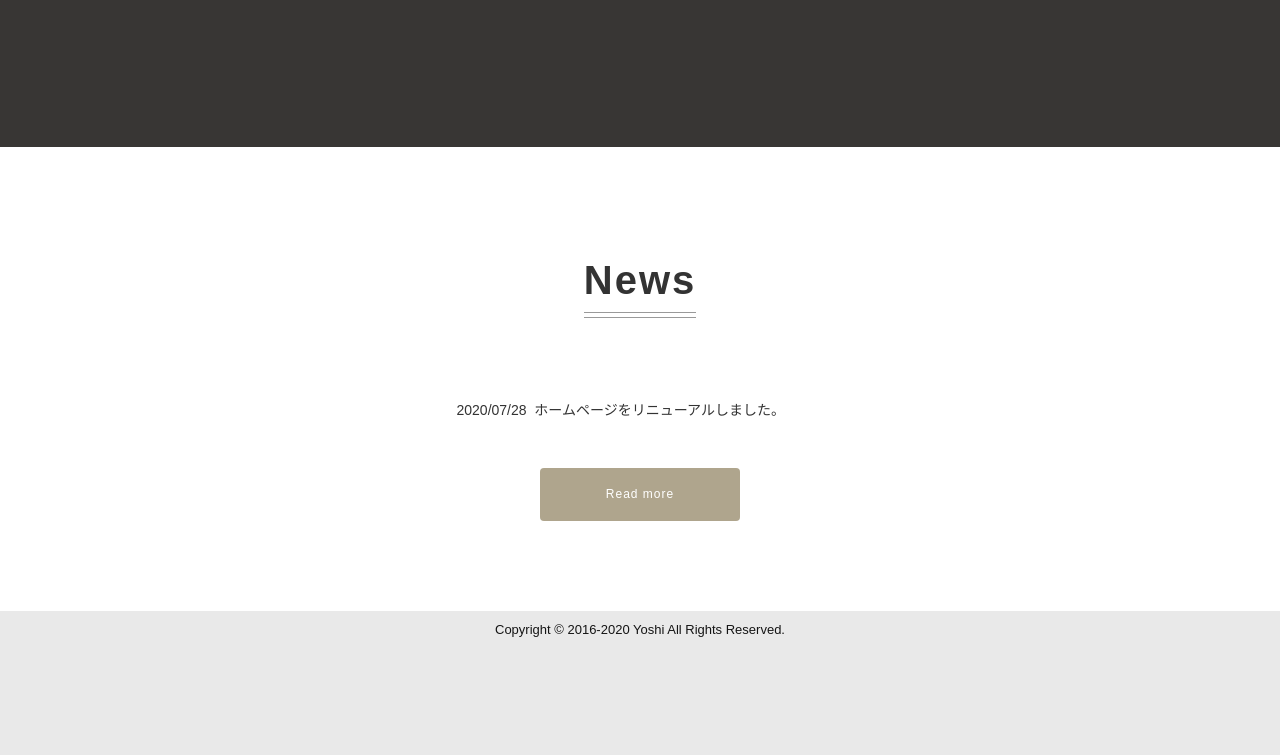
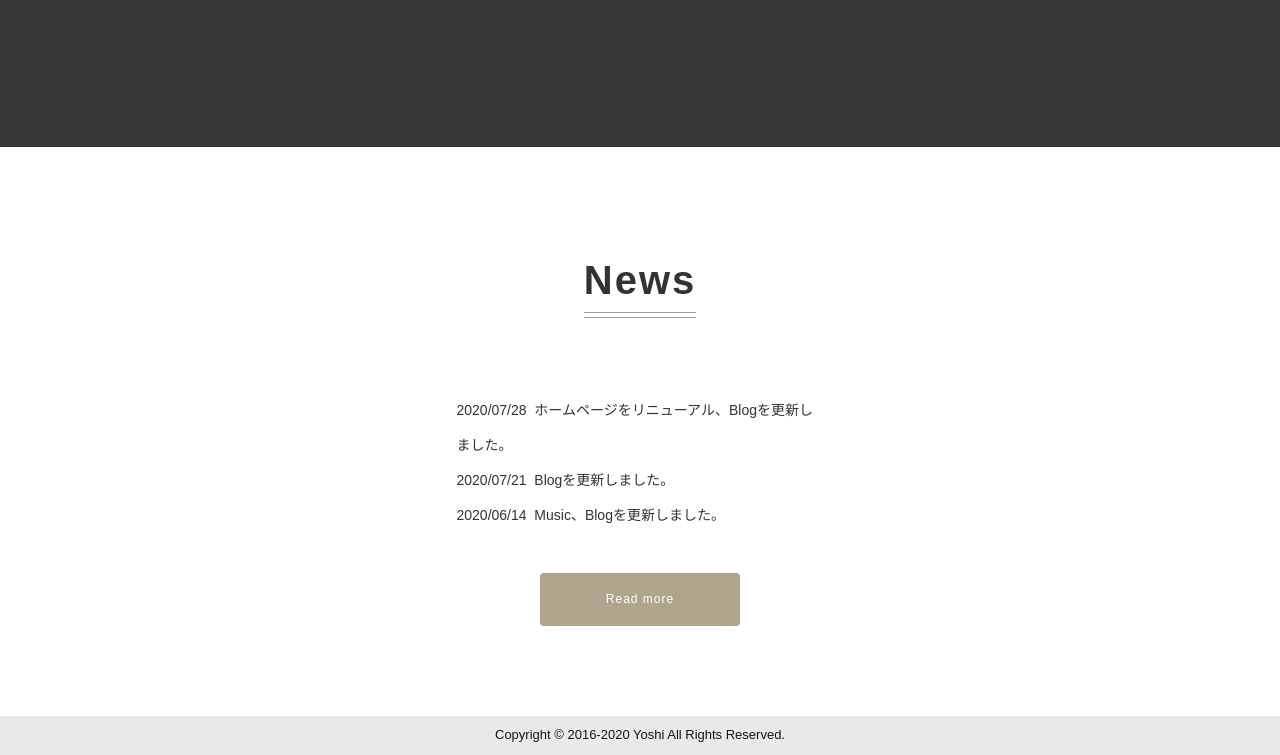
Before and after one commit to yoshiyukikouda/homepage, a plain HTML site: page index.html in a window 1280 px wide. Shown: the part 4602-5357 px from the top of the page. Before the commit the page ends 5252 px from the top, so only its background shows below. Drawn offline with nearby package versions, Linux system fonts and the light colour scheme.

Commit message:
commit homepage source

```diff
--- a/index.html
+++ b/index.html
@@ -266,10 +266,12 @@
 		<section id="news" class="about">
 			<!-- FC2カウンター ここまで -->
 			<h2 class="heading">News</h2>
-			<div class="about-wrapper">
+			<div class="about-wrapper fadein">
 				<div class="about-box">
 					<p class="about-text">
-						2020/07/28&nbsp;&nbsp;ホームページをリニューアルしました。<br/>
+						2020/07/28&nbsp;&nbsp;ホームページをリニューアル、Blogを更新しました。<br/>
+						2020/07/21&nbsp;&nbsp;Blogを更新しました。<br/>
+						2020/06/14&nbsp;&nbsp;Music、Blogを更新しました。
 					</p>
 				</div>
 				<div class="buttons">
```
